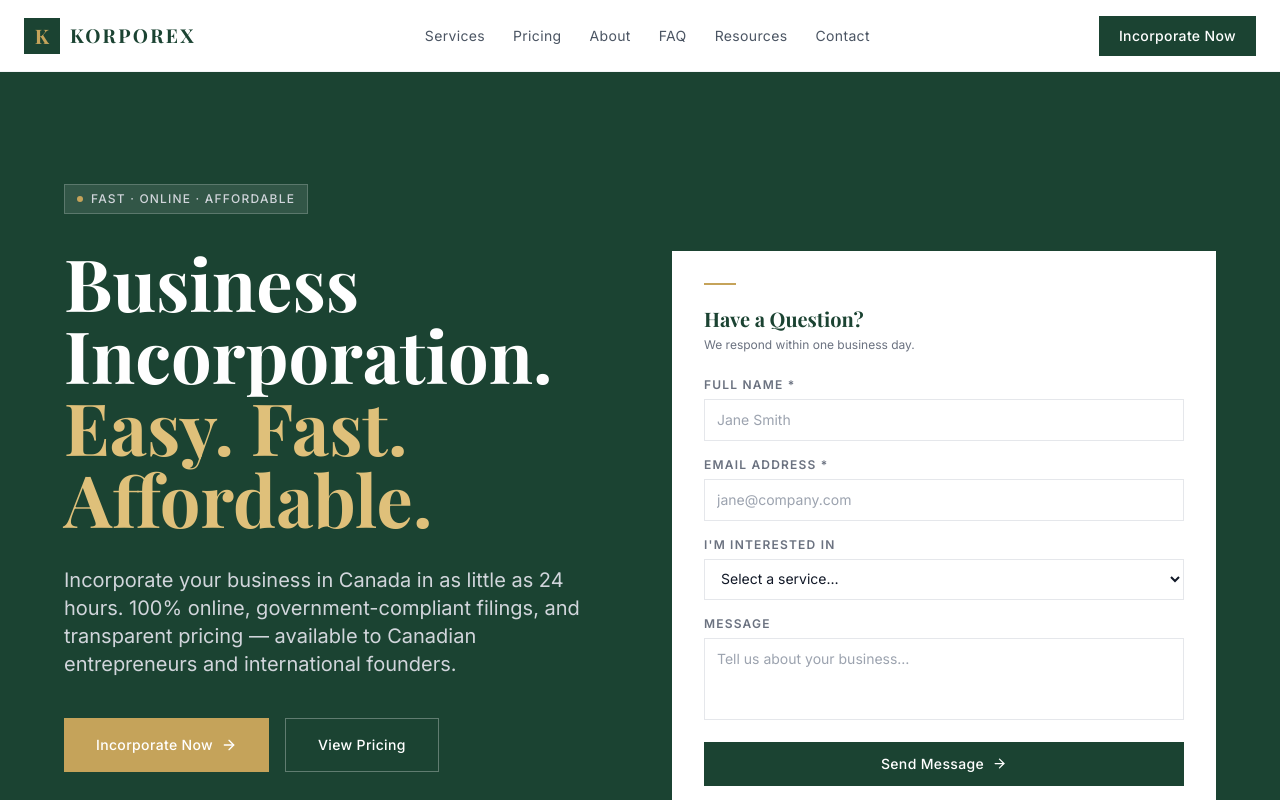
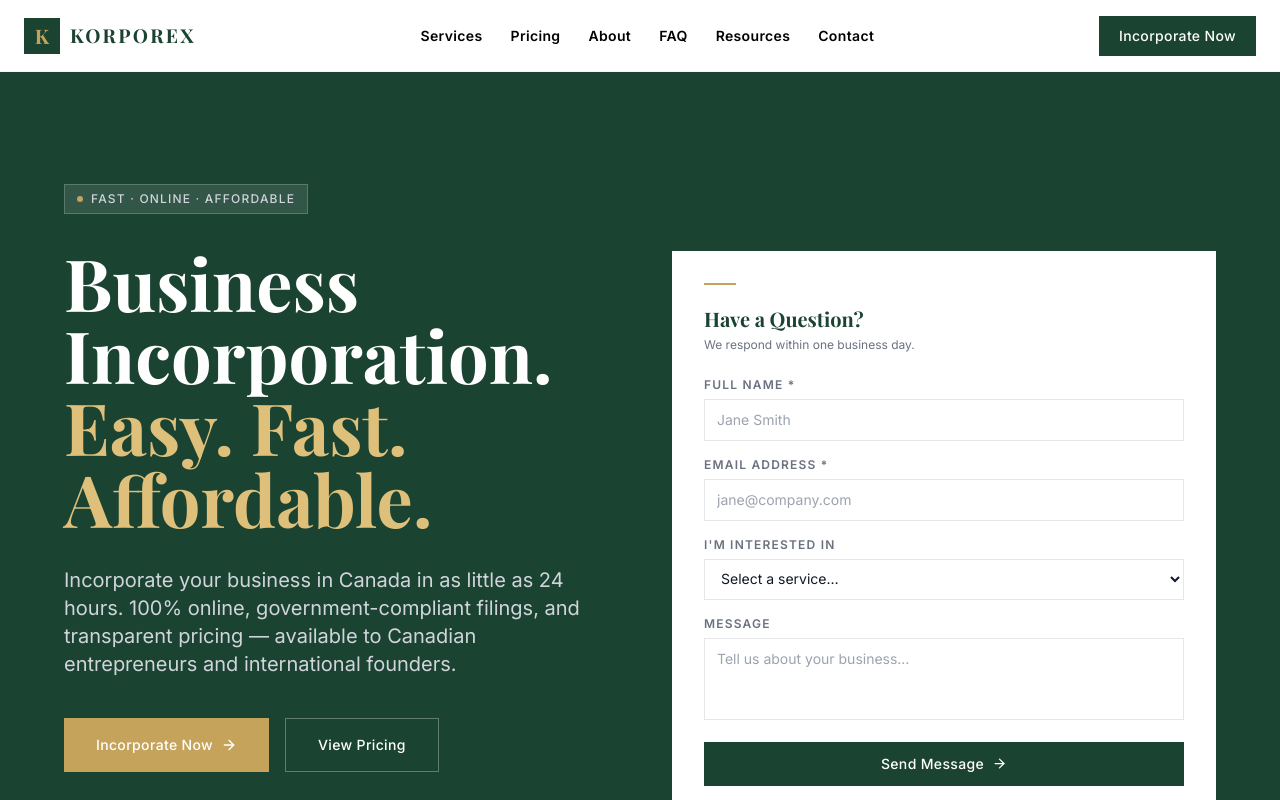
Before and after one commit to Hadri-Dev/KORPOREX, a Next.js app: page / in a window 1280 px wide. Shown: the top 800 px of the page. Built offline with nearby package versions, Linux system fonts and the light colour scheme; a web font is replaced by a local one.

Commit message:
Navbar: bold black tabs + gold hover
Tabs were text-gray-600 regular weight against a white navbar, which
read as muted. Switched to font-semibold + text-black; hover now picks
up gold-500 (instead of navy-900) since the default is already dark.
Same change to desktop and mobile menus.

```diff
--- a/src/components/layout/Navbar.tsx
+++ b/src/components/layout/Navbar.tsx
@@ -41,7 +41,7 @@ export default function Navbar() {
             <Link
               key={href}
               href={href}
-              className="text-sm text-gray-600 hover:text-navy-900 transition-colors tracking-wide"
+              className="text-sm font-semibold text-black hover:text-gold-500 transition-colors tracking-wide"
             >
               {label}
             </Link>
@@ -73,7 +73,7 @@ export default function Navbar() {
               key={href}
               href={href}
               onClick={() => setOpen(false)}
-              className="block py-3 text-base text-gray-700 hover:text-navy-900 border-b border-gray-50 last:border-0"
+              className="block py-3 text-base font-semibold text-black hover:text-gold-500 border-b border-gray-50 last:border-0"
             >
               {label}
             </Link>
```
Also changed, not shown: 1 other file (tests, documents, lock files or other folders).
